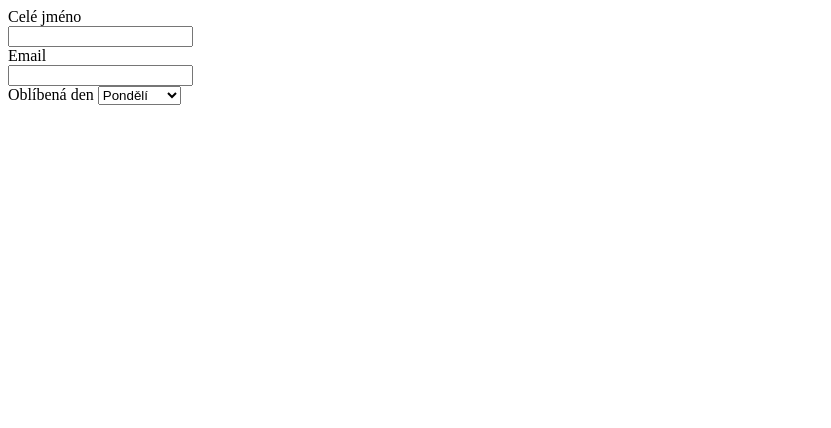
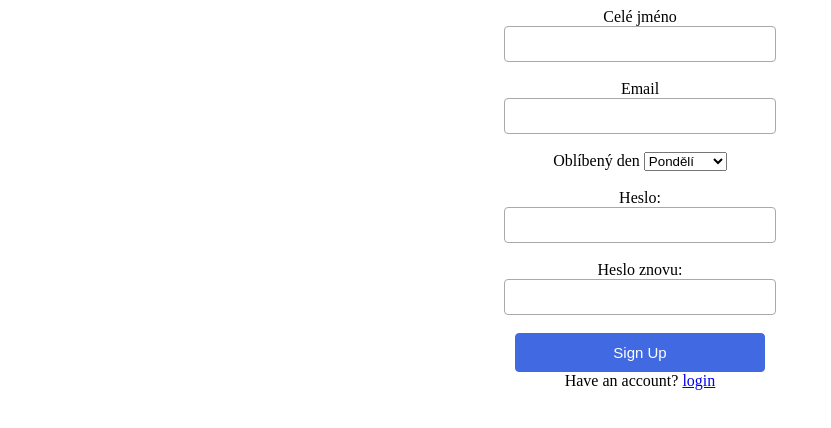
Before and after one commit to FilipHavlik223/formD-, a plain HTML site: page index.html in a window 1280 px wide. Shown: the whole page, without its empty margins (0-831 px from the left). Drawn offline with Linux system fonts and the light colour scheme.

Commit message:
skeleton

```diff
--- a/index.html
+++ b/index.html
@@ -8,17 +8,21 @@
     <title>Registrace</title>
 </head>
 <body>
-<form action="index.html" method="post"></form>
+<form action="index.html" method="post" style="text-align: center">
     <label for="fullname">Celé jméno</label>
     <br>
-<input type="text" name="Celé jméno" id="fullname">
+    <input type="text" name="Celé jméno" id="fullname" required maxlength="50"
+           style="width: 250px;padding: 10px;border: 1px solid darkgray;border-radius: 4px;font-size: 12px">
+    <br>
     <br>
     <label for="mail">Email</label>
     <br>
-<input type="email" name="mail" id="mail">
+    <input type="email" name="email" id="mail" required
+           style="width: 250px;padding: 10px;border: 1px solid darkgray;border-radius: 4px;font-size: 12px">
     <br>
-<label for="favorite day">Oblíbená den</label>
-<select name="Oblíbená barva" id="favorite day">
+    <br>
+    <label for="favorite day">Oblíbený den</label>
+    <select name="Oblíbeny den" id="favorite day" required>
         <optgroup label="všední dny">
             <option>Pondělí</option>
             <option>Úterý</option>
@@ -28,10 +32,28 @@
         </optgroup>
         <optgroup label="Víkend">
             <option>Sobota</option>
-        <option>Neděla</option>
+            <option>Neděle</option>
         </optgroup>
     </select>
-
+    <br>
+    <br>
+    <label for="password">Heslo:</label>
+    <br>
+    <input type="password" name="password" id="password" required minlength="8"
+           style="width: 250px;padding: 10px;border: 1px solid darkgray;border-radius: 4px;font-size: 12px">
+    <br>
+    <br>
+    <label for="password2">Heslo znovu:</label>
+    <br>
+    <input type="password" name="password2" id="password2" required minlength="8"
+           style="width: 250px;padding: 10px;border: 1px solid darkgray;border-radius: 4px;font-size: 12px">
+    <br>
+    <br>
+    <input type="submit" value="Sign Up"
+           style="background-color: royalblue;color: white; width: 250px;padding: 10px; border: 1px solid royalblue;border-radius: 4px; font-size: 15px">
+    <br>
+    <span>Have an account?    <a href="#">login</a></span>
+</form>
 
 </body>
 </html>
```
Lines whose indentation alone changed are shown as unchanged.
